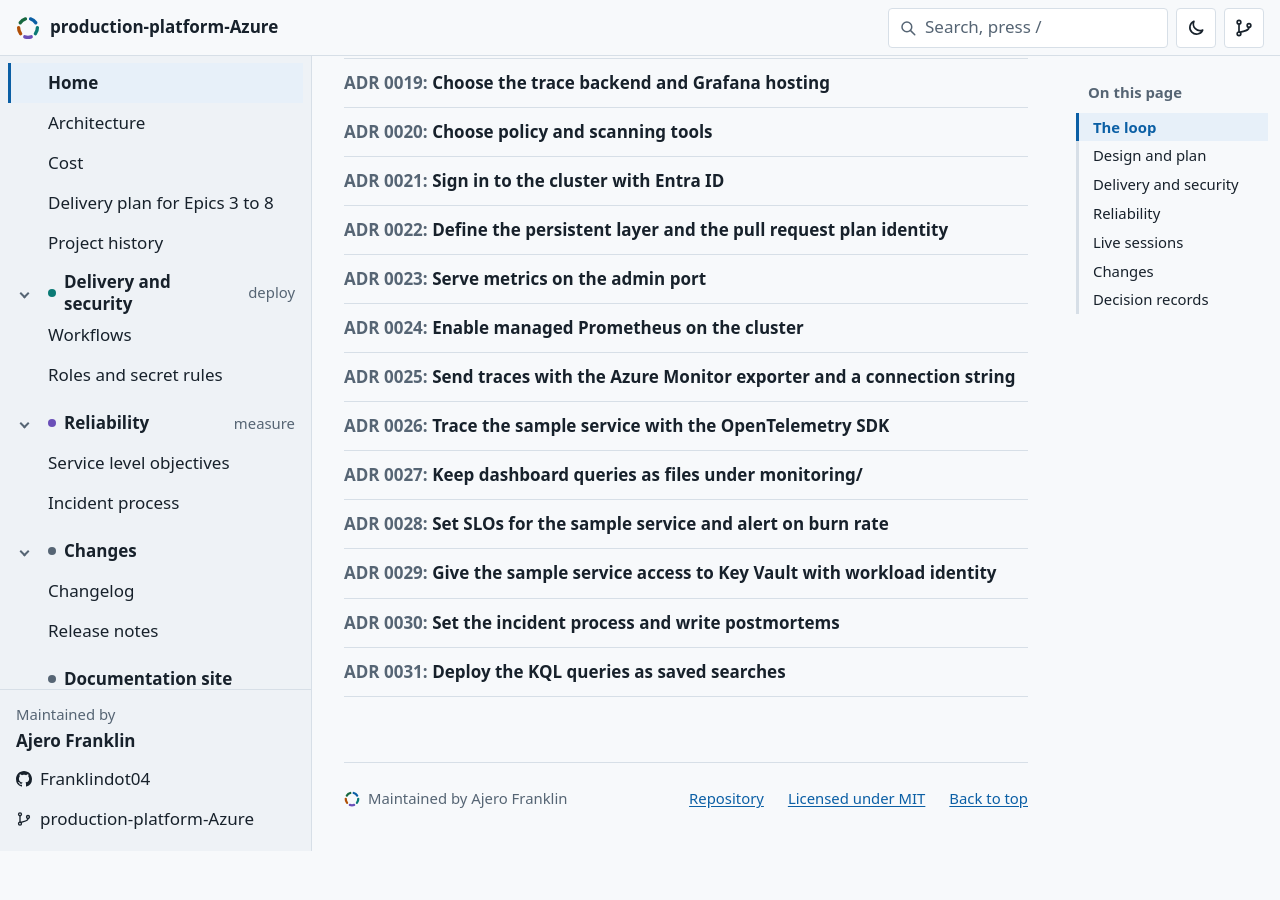
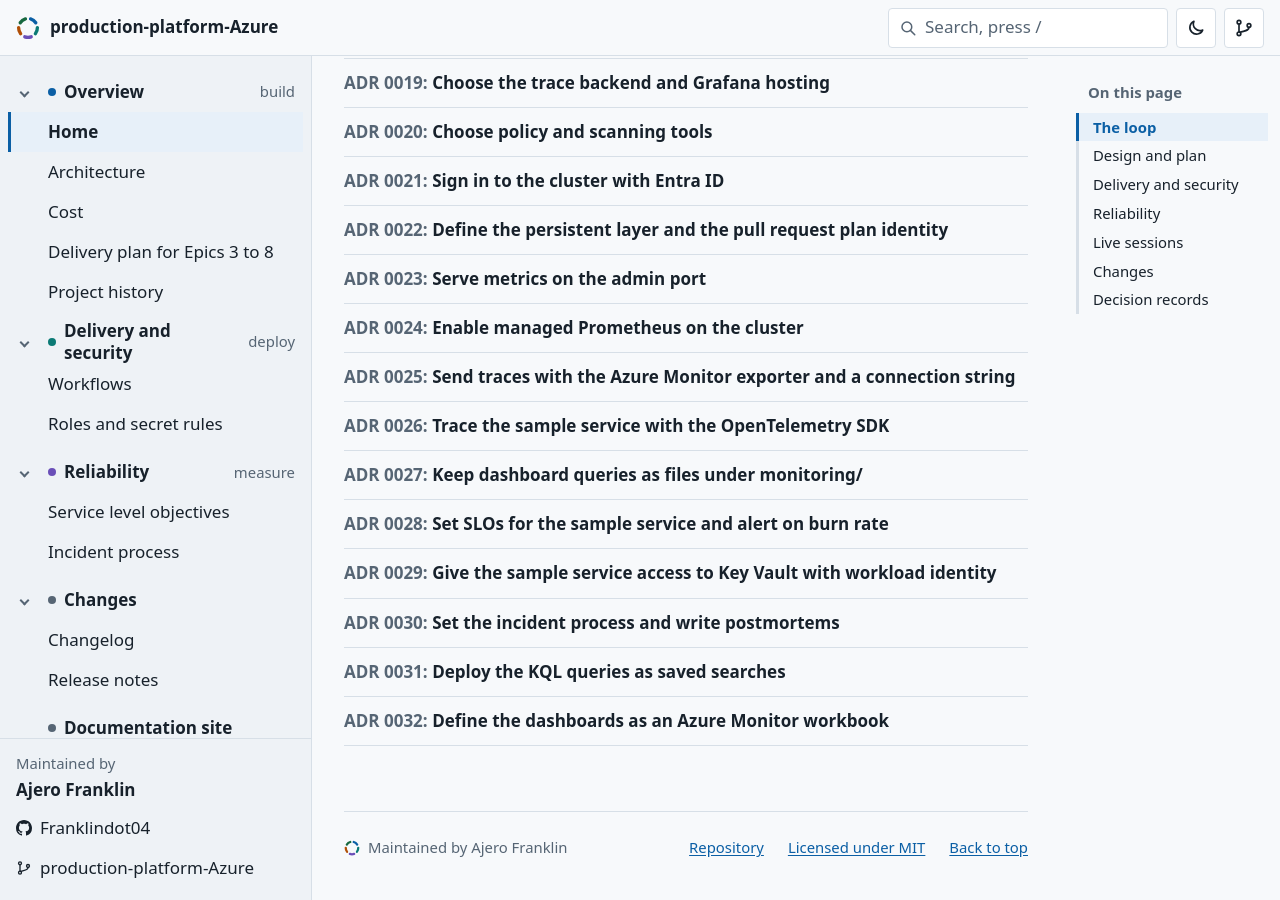
Before and after one commit to Franklindot04/production-platform-Azure, a Jekyll site: the page built from docs/index.md, in a window 1280 px wide and 900 px high, scrolled down 3613 px. Built offline with Jekyll 4.4.1, drawn with Linux system fonts in a browser that asks for light colours; some web fonts are replaced; comment, search, counter and statistics services are not loaded; our own code applies the rules of GitHub Pages for plain Markdown files; before the commit the page ends 4464 px from its top, so only the background shows below that.

Commit message:
list adr 0032 in the docs index and the architecture decision table (#40)

```diff
--- a/docs/index.md
+++ b/docs/index.md
@@ -108,3 +108,4 @@ The repository is at [github.com/Franklindot04/production-platform-Azure](https:
 - [ADR 0029: Give the sample service access to Key Vault with workload identity](adr/0029-workload-identity-and-vault-access.md)
 - [ADR 0030: Set the incident process and write postmortems](adr/0030-incident-process-and-postmortems.md)
 - [ADR 0031: Deploy the KQL queries as saved searches](adr/0031-kql-saved-searches.md)
+- [ADR 0032: Define the dashboards as an Azure Monitor workbook](adr/0032-workbook-for-dashboards.md)
```
Also changed, not shown: docs/architecture.md (+1 -0 lines).
